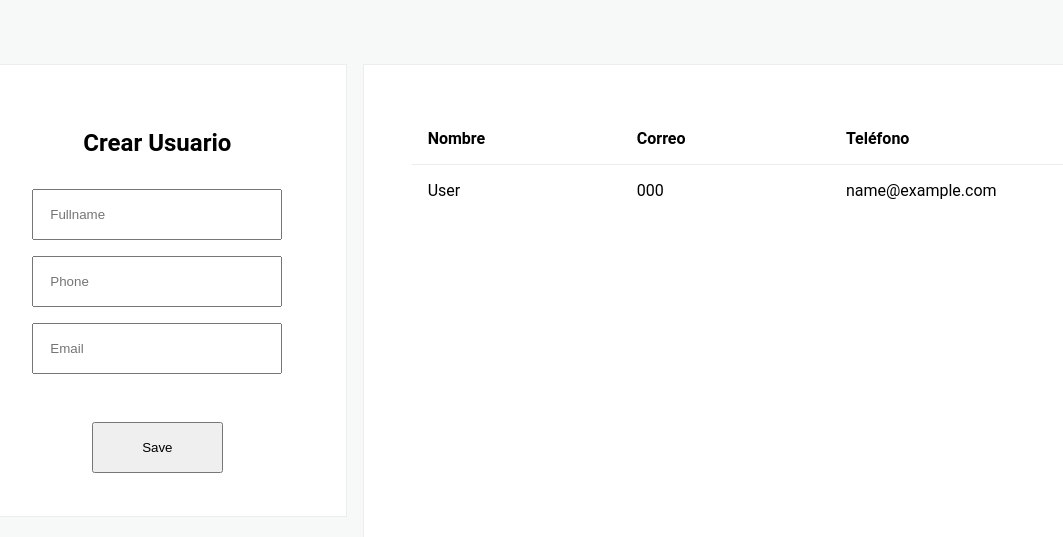
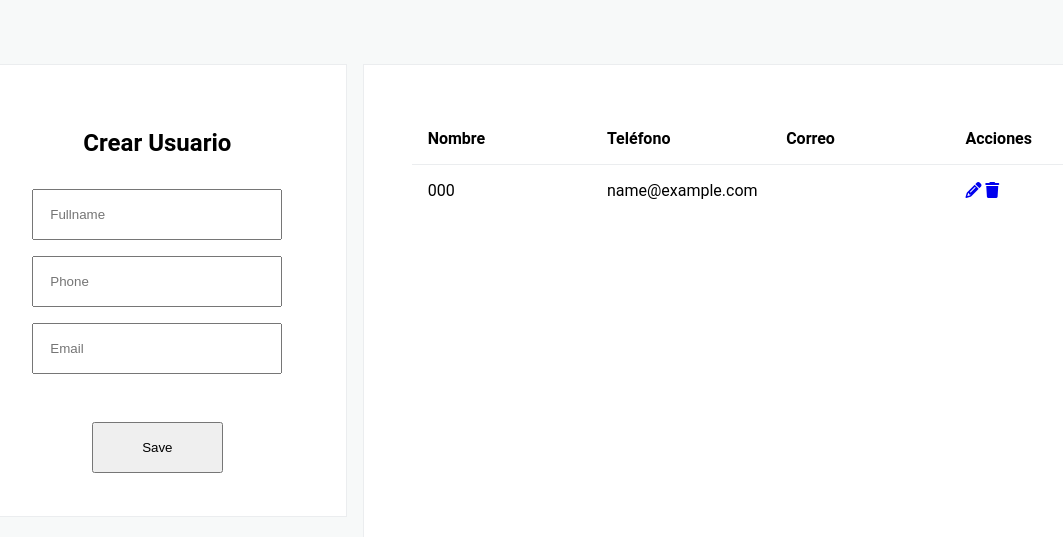
Before and after one commit to MarcoAlejandro3112/Flask-Contacts-App, a Flask app: page / in a window 1280 px wide. Shown: the top 537 px of the page, without its empty margins (96-1159 px from the left). Run offline with Flask 2, Linux system fonts and the light colour scheme; tables that the repository leaves empty or names only in its code hold one stand-in row (values such as "Sample post"); some libraries are stand-ins or nearby versions.

Commit message:
icons update&delete

```diff
--- a/App.py
+++ b/App.py
@@ -19,7 +19,7 @@ app.secret_key = 'superr'
 @app.route('/')
 def Index():
     cur = mysql.connection.cursor()
-    cur.execute('SELECT fullname,email,phone FROM users')
+    cur.execute('SELECT * FROM users')
     users = cur.fetchall()
     print(users)
     return render_template('index.html',users=users)
@@ -38,7 +38,7 @@ def add_contact():
         cur.close()
         return redirect(url_for('Index'))
 
-@app.route('/edit')
+@app.route('/update/<int:user_id>')
 def edit():
     return 'add contact'
 
--- a/static/style.css
+++ b/static/style.css
@@ -72,7 +72,7 @@ body{
 .row__ul{
     display: grid;
     grid-auto-flow: column;
-    grid-template-columns: repeat(3,1fr);
+    grid-template-columns: repeat(3,2fr) 1fr;
     list-style:none;
     padding:0;
     margin:0;
--- a/templates/index.html
+++ b/templates/index.html
@@ -1,3 +1,4 @@
+<script src="https://kit.fontawesome.com/ffabdb3b39.js" crossorigin="anonymous"></script>
 <link rel="stylesheet" href="static/style.css">
 {% with messages = get_flashed_messages() %}
 {% if messages %}
@@ -26,17 +27,22 @@
         <div class="row row-header">
             <ul class="row__ul">
                 <li>Nombre</li>
+                <li>Teléfono</li>
                 <li>Correo</li>
-                <li>Teléfono</li>
+                <li>Acciones</li>
             </ul>
         </div>
         {% if users %}
             {%for user in users %}
                 <div class="row">
                     <ul class="row__ul">
-                        <li>{{ user[0] }}</li>
+                        <li>{{ user[1] }}</li>
                         <li>{{ user[2] }}</li>
-                        <li>{{ user[1] }}</li>
+                        <li>{{ user[3] }}</li>
+                        <li>
+                            <a href="/update/{{user[0]}}"><i class="fas fa-pencil-alt"></i></a>
+                            <a href="/delete/{{user[0]}}"><i class="fas fa-trash"></i></a>
+                        </li>
                     </ul>
                 </div>
             {% endfor %}
```
